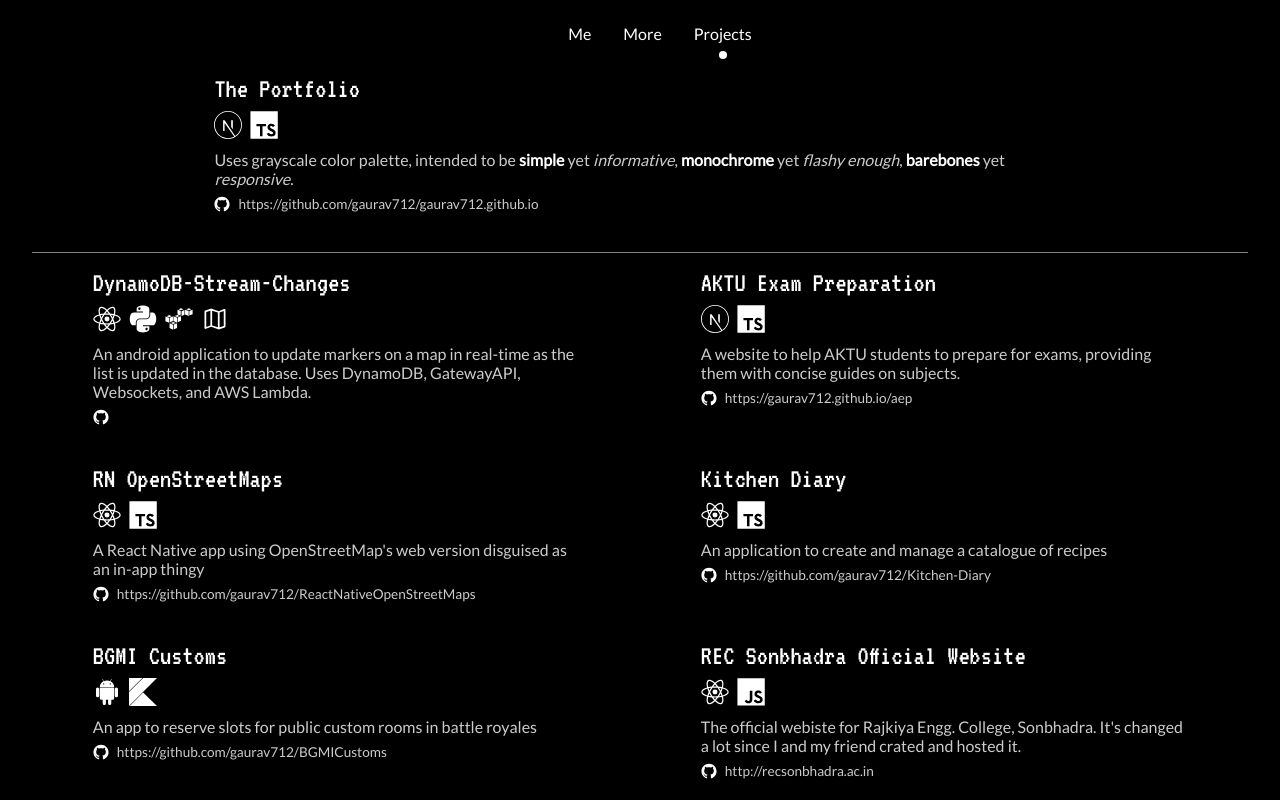
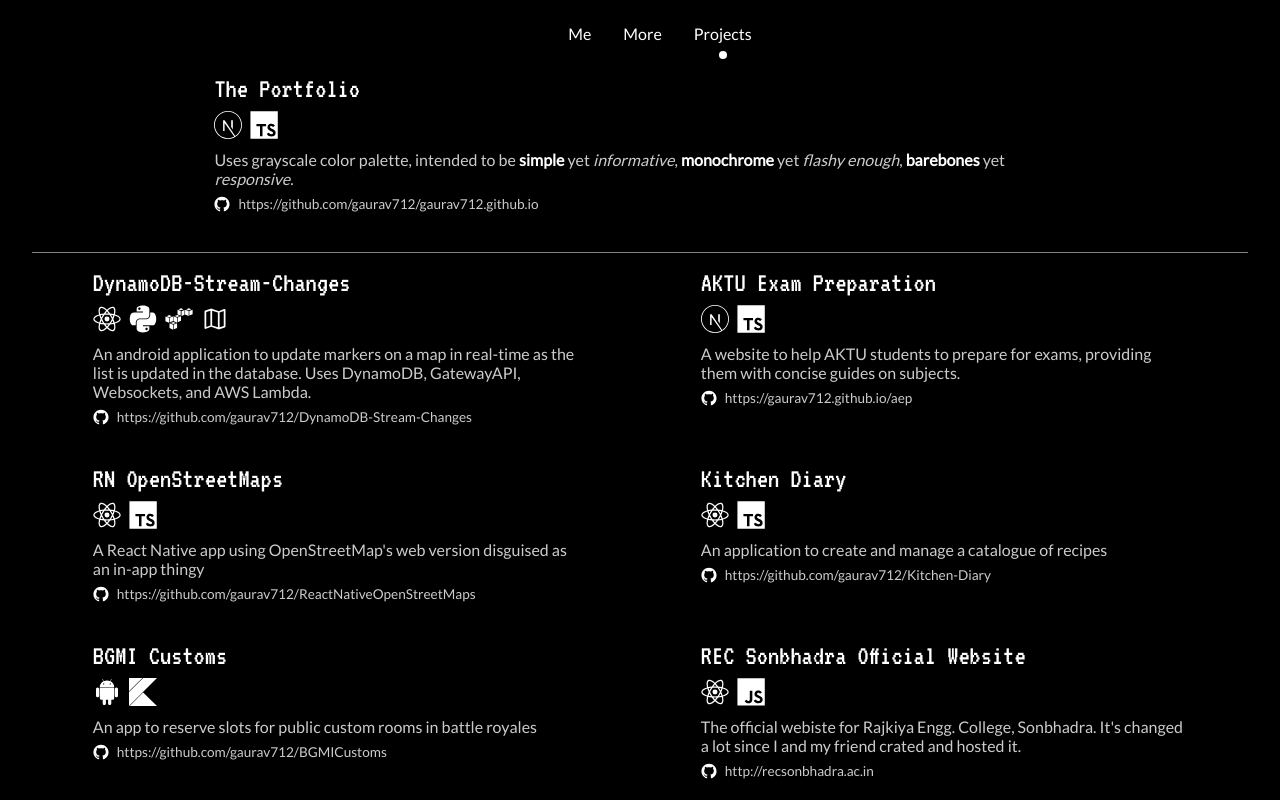
Before and after one commit to gaurav712/gaurav712.github.io, a Next.js app: page /projects in a window 1280 px wide. Shown: the top 800 px of the page. Built offline with nearby package versions, Linux system fonts and the light colour scheme.

Commit message:
add missing source url

```diff
--- a/data/index.ts
+++ b/data/index.ts
@@ -69,6 +69,7 @@ export const projects = [
     techUsed: ["react_native", "python", "aws", "google_maps"],
     description:
       "An android application to update markers on a map in real-time as the list is updated in the database. Uses DynamoDB, GatewayAPI, Websockets, and AWS Lambda.",
+    sourceUrl: "https://github.com/gaurav712/DynamoDB-Stream-Changes",
   },
   {
     name: "AKTU Exam Preparation",
```
